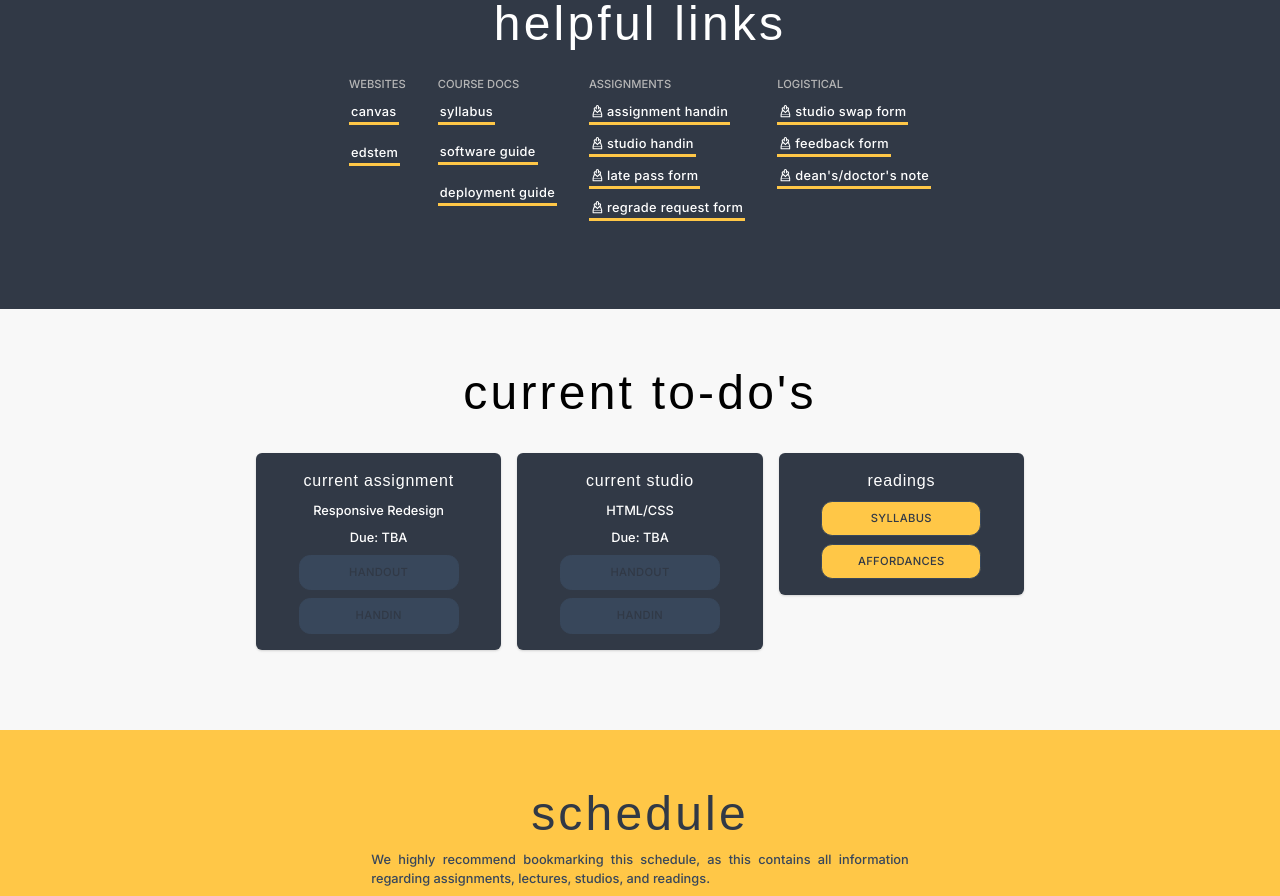
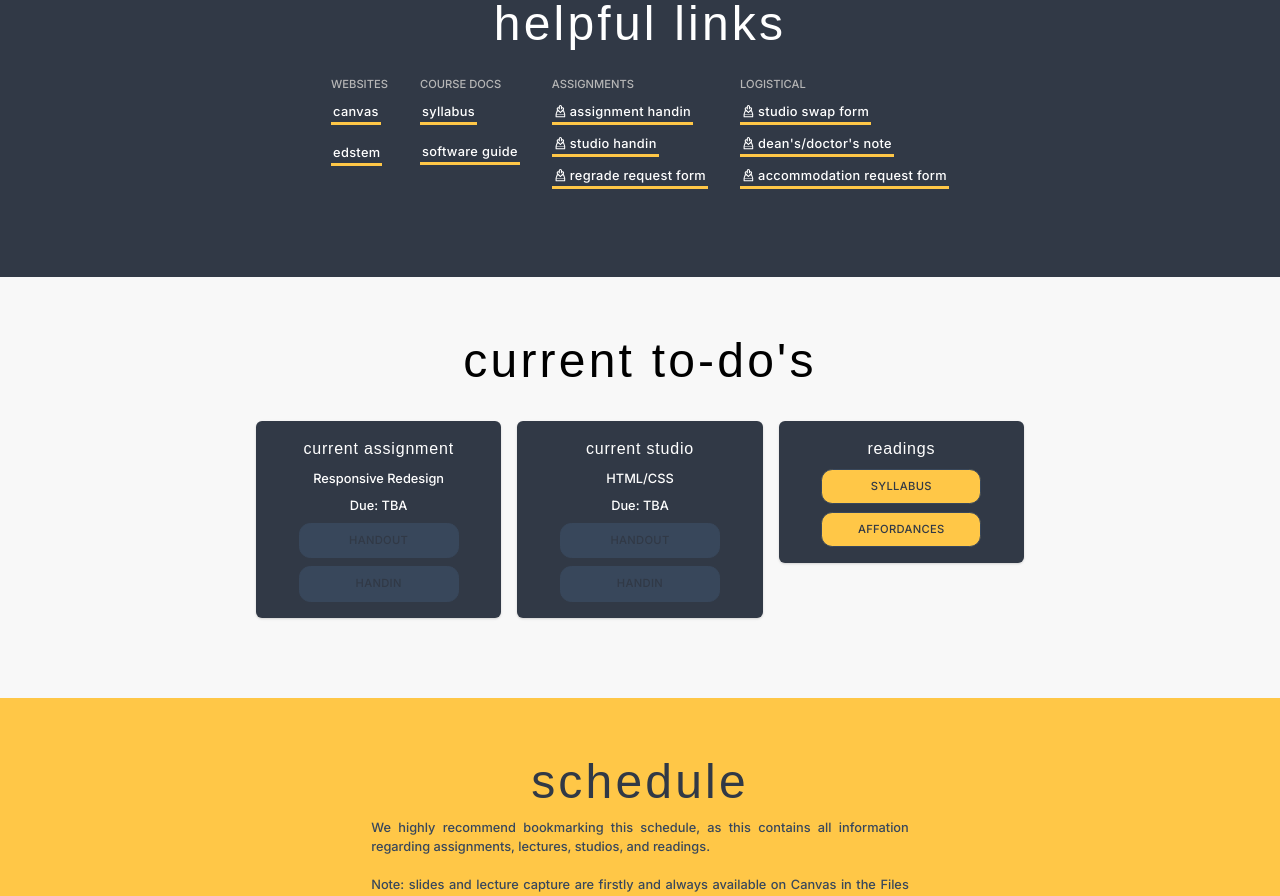
Before and after one commit to Shmaltalk/cs1300_spring24, a React (Create React App) app: page / in a window 1280 px wide. Shown: the part 860-1756 px from the top of the page. Built offline with nearby package versions, Linux system fonts and the light colour scheme; a web font is replaced by a local one.

Commit message:
update links

```diff
--- a/src/components/sections/Links.tsx
+++ b/src/components/sections/Links.tsx
@@ -67,9 +67,9 @@ export default function Links() {
                   Software Guide
                 </Button>
               </Link>
-              <Link to="/">
+              {/* <Link to="/">
                 <Button variant="solidLinkSmall">Deployment Guide</Button>
-              </Link>
+              </Link> */}
             </Flex>
           </Flex>
 
@@ -83,7 +83,7 @@ export default function Links() {
               <Text variant="capitalBody" color="lightGrey" mb=".5rem">
                 ASSIGNMENTS
               </Text>
-              <Link to="/">
+              <Link to="https://www.gradescope.com/courses/715064/assignments">
                 <Button variant="solidLinkSmall" gap=".2rem" mb=".5rem">
                   <TiDownloadOutline />
                   Assignment Handin
@@ -95,12 +95,12 @@ export default function Links() {
                   Studio Handin
                 </Button>
               </Link>
-              <Link to="/">
+              {/* <Link to="/">
                 <Button variant="solidLinkSmall" gap=".2rem" mb=".5rem">
                   <TiDownloadOutline />
                   Late Pass Form
                 </Button>
-              </Link>
+              </Link> */}
               <Link to="/">
                 <Button variant="solidLinkSmall" gap=".2rem" mb=".5rem">
                   <TiDownloadOutline />
@@ -120,16 +120,22 @@ export default function Links() {
                   Studio Swap Form
                 </Button>
               </Link>
-              <Link to="/">
+              {/* <Link to="/">
                 <Button variant="solidLinkSmall" gap=".2rem" mb=".5rem">
                   <TiDownloadOutline />
                   Feedback Form
                 </Button>
-              </Link>
+              </Link> */}
               <Link to="/">
                 <Button variant="solidLinkSmall" gap=".2rem" mb=".5rem">
                   <TiDownloadOutline />
                   Dean's/Doctor's Note
+                </Button>
+              </Link>
+              <Link to="https://forms.gle/iGGBaaumNL9URRq8A">
+                <Button variant="solidLinkSmall" gap=".2rem" mb=".5rem">
+                  <TiDownloadOutline />
+                  Accommodation Request Form
                 </Button>
               </Link>
             </Flex>
```
